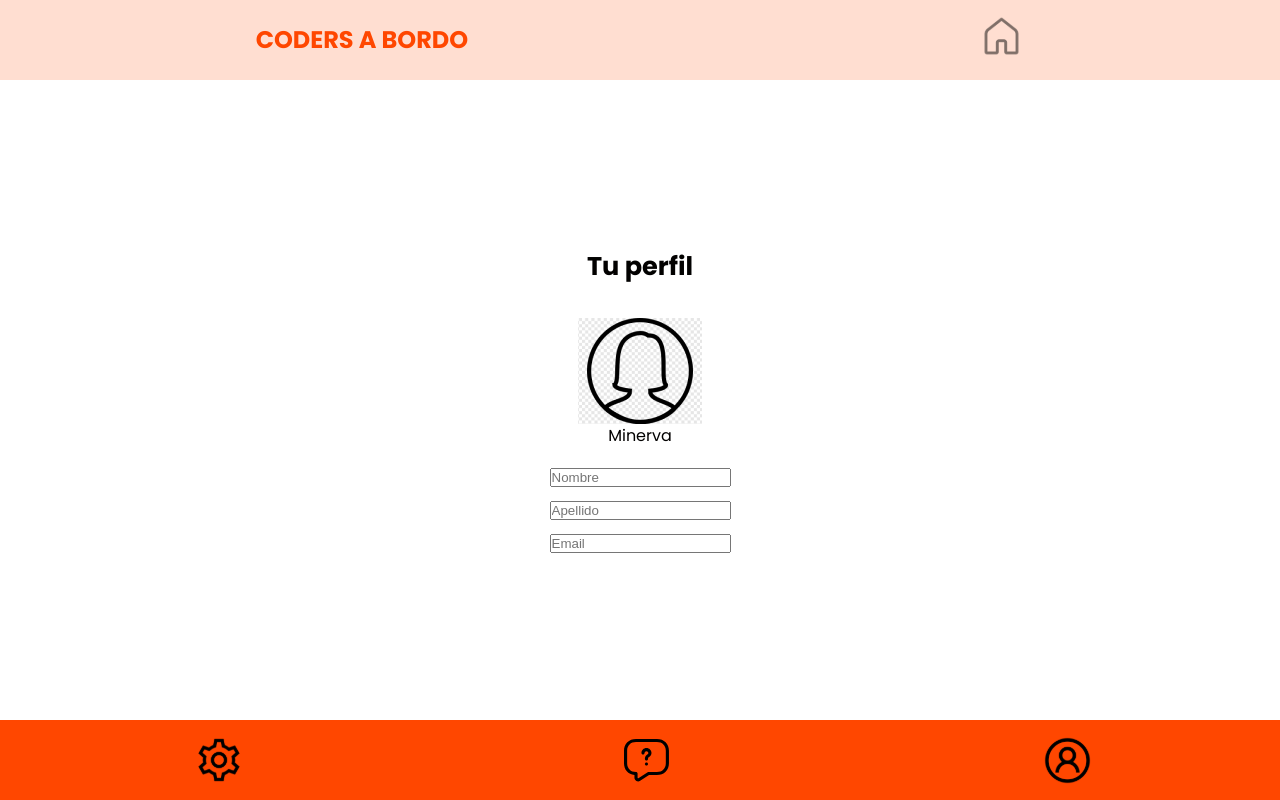
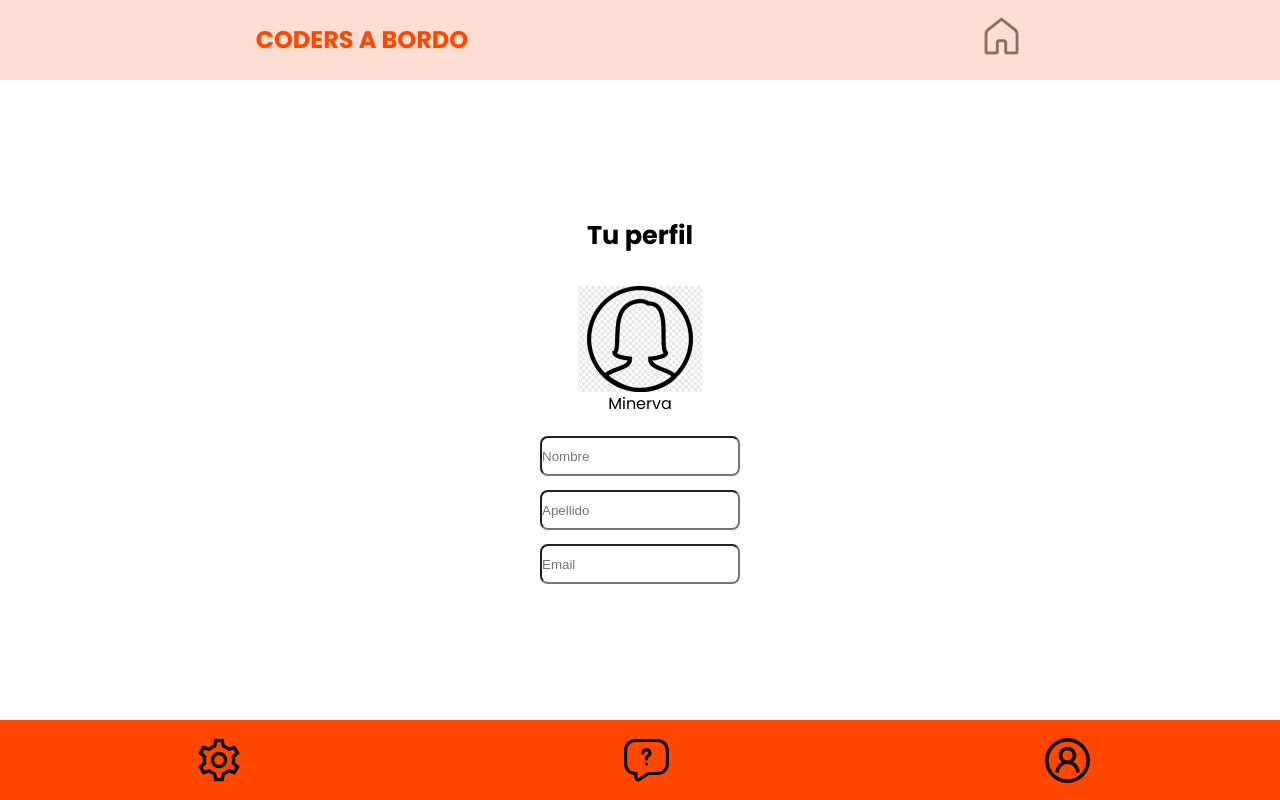
Before and after one commit to stranger-strings-team/front-codersabordo, a React (Vite) app: page /profile in a window 1280 px wide. Built offline with nearby package versions, Linux system fonts and the light colour scheme.

Commit message:
created input and inputdiv components

```diff
--- a/src/pages/Profile/Profile.tsx
+++ b/src/pages/Profile/Profile.tsx
@@ -1,7 +1,7 @@
 import React from 'react'
 import Perfil from '../../assets/profile.png'
 import { Container } from '../../Global.style'
-import { Input } from './ProfileStyle'
+import { Input, InputDiv } from './ProfileStyle'
 
 type Props = {}
 
@@ -11,11 +11,11 @@ const Profile = (props: Props) => {
         <h3>Tu perfil</h3>
         <img src={Perfil} alt="user photo"/>
         <p>Minerva</p>
-        <Input>
-        <input type="text" placeholder="Nombre"/>
-        <input type="text" placeholder="Apellido"/>
-        <input type="text" placeholder="Email"/>
-        </Input>
+        <InputDiv>
+        <Input type="text" placeholder="Nombre"/>
+        <Input type="text" placeholder="Apellido"/>
+        <Input type="text" placeholder="Email"/>
+        </InputDiv>
     </Container>
   )
 }
--- a/src/pages/Profile/ProfileStyle.tsx
+++ b/src/pages/Profile/ProfileStyle.tsx
@@ -1,9 +1,15 @@
 import styled from "styled-components";
 import { GlobalStyles } from '../../Global.style'
 
-export const Input = styled.div`
+export const InputDiv = styled.div`
 display: flex;
 flex-direction: column;
 margin-top:20px;
 gap: 14px;
 `
+
+export const Input = styled.input`
+width: 200px;
+height: 40px;
+border-radius: 8px;
+`
```
